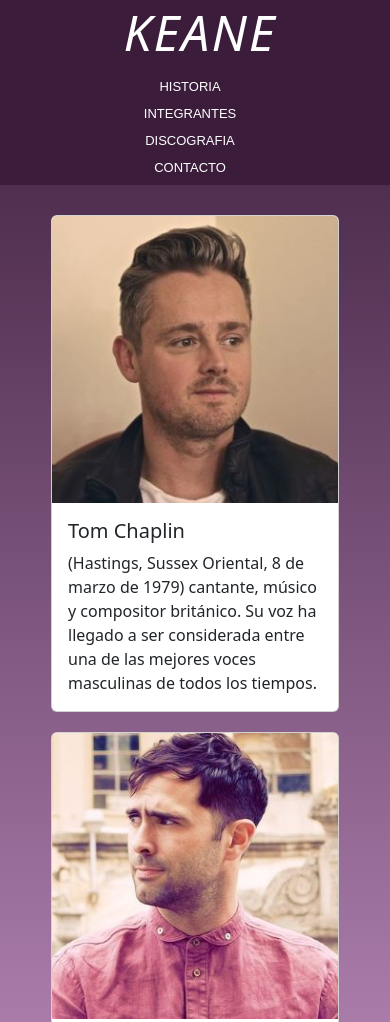
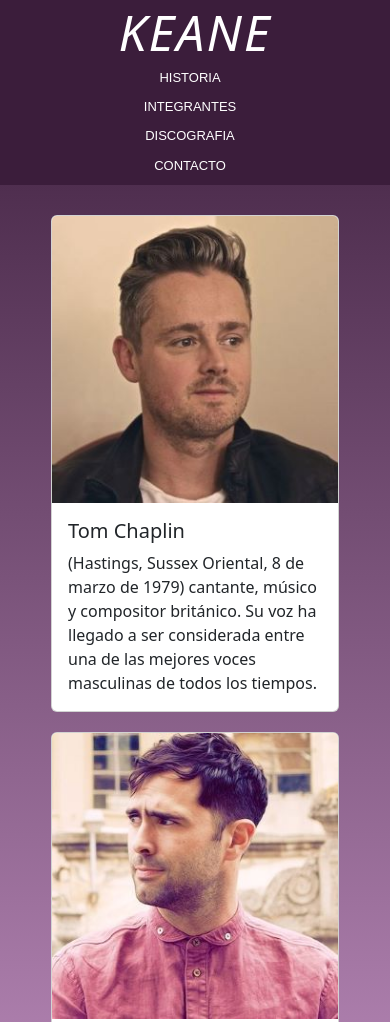
Before and after one commit to mathy81188/PF-BritezMatiasD, a website: page html/Integrantes.html in a window 390 px wide. Shown: the top 1022 px of the page. Drawn offline with nearby package versions, Linux system fonts and the light colour scheme.

Commit message:
"Correccion header/nav mq"

```diff
--- a/html/Integrantes.html
+++ b/html/Integrantes.html
@@ -48,7 +48,7 @@
                     <img src="../img/Integrantes/richardhughesbaterista.jpg" class="card-img-top" alt="...">
                     <div class="card-body">
                     <h5 class="card-title">Richard Hughes</h5>
-                    <p class="card-text">Richard David Hughes (Gravesend Kent; 8 de septiembre de 1975) es un músico británico, más conocido por ser el baterista y corista de Keane.</p>
+                    <p class="card-text">(Gravesend Kent; 8 de septiembre de 1975) es un músico británico, más conocido por ser el baterista y corista de Keane.</p>
                     </div>
                 </div>
             </div>
@@ -57,7 +57,7 @@
                     <img src="../img/Integrantes/jessequincuerdas.jpg" class="card-img-top" alt="...">
                     <div class="card-body">
                     <h5 class="card-title">Jesse Quin</h5>
-                    <p class="card-text">Jesse Joseph Quin (Bedford, Inglaterra; 3 de septiembre de 1981) es un músico, compositor y cantante británico, más conocido por ser el bajista de Keane.</p>
+                    <p class="card-text">(Bedford, Inglaterra; 3 de septiembre de 1981) es un músico, compositor y cantante británico, más conocido por ser el bajista de Keane.</p>
                     </div>
                 </div>
             </div>
--- a/scss/biografia.scss
+++ b/scss/biografia.scss
@@ -150,11 +150,12 @@
         flex-direction: column;
         justify-content: space-around;
 
-        h1{
-
+        .hijo1__logo{
+            height: 50px;
             font-style: oblique;
             letter-spacing: 2px;
             text-align: center;
+            padding-left: 0%;
         }
     }
 
--- a/scss/contacto.scss
+++ b/scss/contacto.scss
@@ -147,11 +147,12 @@
         flex-direction: column;
         justify-content: space-around;
 
-        h1{
-
+        .hijo1__logo{
+            height: 50px;
             font-style: oblique;
             letter-spacing: 2px;
             text-align: center;
+            padding-left: 0%;
         }
     }
 
--- a/scss/discografia.scss
+++ b/scss/discografia.scss
@@ -10,7 +10,7 @@
 }
 
 body{
-    background-image: linear-gradient(rgb(13, 48, 13),rgb(29, 75, 29),rgb(13, 48, 13));
+    background-image: linear-gradient(rgb(13, 48, 13),rgb(103, 121, 103),rgb(13, 48, 13));
 }
 .hijo1{
     background-color: rgb(13, 48, 13);
@@ -31,6 +31,7 @@
         text-decoration: $estilo_link;
         color: $color_letra;}
 }
+
 
 .hijo2{
 
@@ -234,10 +235,12 @@
     flex-direction: column;
     justify-content: space-around;
 
-    h1{
+    .hijo1__logo{
+        height: 50px;
         font-style: oblique;
         letter-spacing: 2px;
         text-align: center;
+        padding-left: 0%;
     }
 }
 
--- a/scss/index.scss
+++ b/scss/index.scss
@@ -152,13 +152,16 @@
         height: 185px;
         display: flex;
         flex-direction: column;
-        justify-content: space-around;}
+        justify-content: space-around;
 
-    h1{
+        .hijo1__logo{
+        height: 50px;
         font-style: oblique;
         letter-spacing: 2px;
         text-align: center;
+        padding-left: 0%;
     }
+}
     .hijo2{
         height: 150px;
         flex-direction: column;
--- a/scss/integrantes.scss
+++ b/scss/integrantes.scss
@@ -127,11 +127,12 @@
             flex-direction: column;
             justify-content: space-around;
 
-            h1{
-
+            .hijo1__logo{
+                height: 50px;
                 font-style: oblique;
                 letter-spacing: 2px;
                 text-align: center;
+                padding-left: 0%;
             }
         }
 
```
Also changed, not shown: html/Discografia.html (+1 -2 lines), html/contacto.html (+0 -1 lines), index.html (+1 -1 lines), css/biografia.css, css/contacto.css, css/discografia.css, css/index.css, css/integrantes.css, img/Discografia/hopesandafears2004.jpg.
